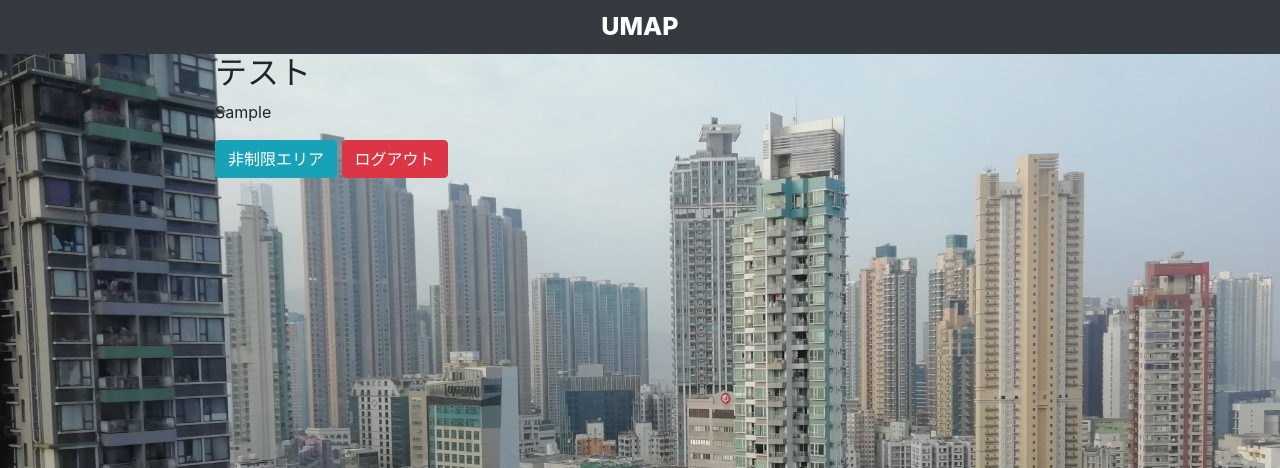
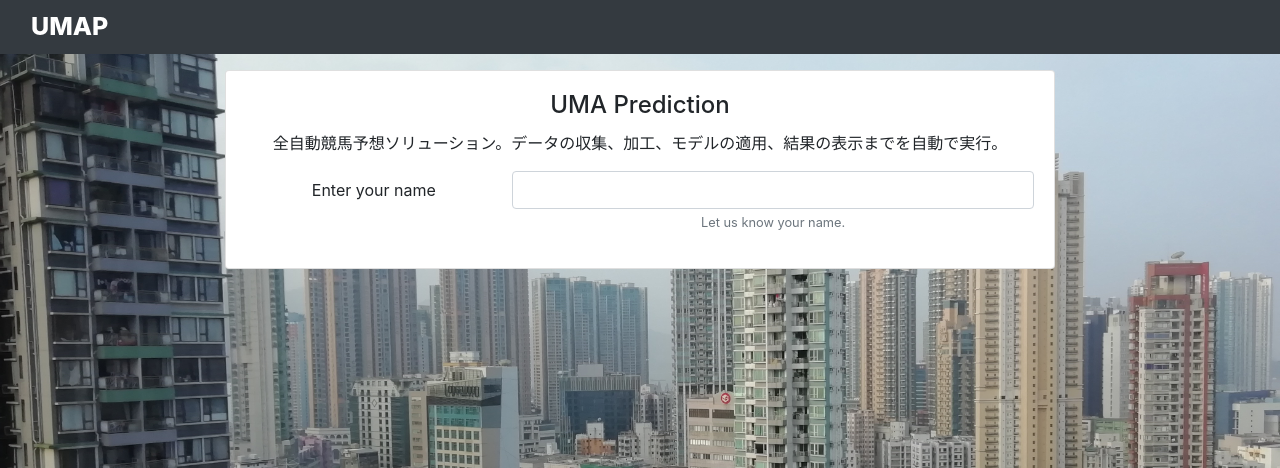
Before and after one commit to new-village/umap_flask, a Flask app: template umap/templates/index.html in a window 1280 px wide. Shown: the top 468 px of the page. Run offline with Flask 2, Linux system fonts and the light colour scheme; the template is opened without the code that fills it: most values are stand-ins (such as "Sample title", 1, 10 or a date in 2020); some libraries are stand-ins or nearby versions.

Commit message:
minor fix

```diff
--- a/umap/app.py
+++ b/umap/app.py
@@ -2,8 +2,8 @@ from flask import Flask, request, redirect, url_for
 from flask_login import LoginManager, UserMixin, login_required
 
 from collections import defaultdict
-from views import index, action, login
-from views.base import mongo
+from views import index, login
+from views.common import mongo
 
 app = Flask(__name__)
 login_manager = LoginManager()
@@ -13,7 +13,6 @@ app.config["MONGO_URI"] = "mongodb://localhost:27017/admin"
 mongo.init_app(app)
 
 app.register_blueprint(index.app)
-app.register_blueprint(action.app)
 app.register_blueprint(login.app)
 
 
--- a/umap/static/stylesheets/umap-original.css
+++ b/umap/static/stylesheets/umap-original.css
@@ -15,3 +15,9 @@ body.backgroud {
     background-repeat: no-repeat;
     background-size: cover;
 }
+
+div.content {
+    margin-top: 1rem;
+    padding-left: 0.6rem;
+    padding-right: 0.6rem;
+}
--- a/umap/templates/_header.html
+++ b/umap/templates/_header.html
@@ -1,16 +1,15 @@
 <div id="header">
     <!-- Image and text -->
     <b-navbar variant="dark" type="dark">
-        <b-col></b-col>
-        <b-col cols="8" class="text-center">
+        <b-col class="text-left">
             <b-navbar-brand href="#" tag="h1">
                 <!-- <img src="static/images/logo.png" class="d-inline-block align-top" alt="logo"> -->
                 UMAP
             </b-navbar-brand>
         </b-col>
-        <b-col>
+        <b-col class="text-right">
             {% if current_user.is_authenticated %}
-            <b-button href="/logout" variant="outline-info">ログアウト</b-button>
+            <b-button href="/logout" size="sm" variant="outline-info">ログアウト</b-button>
             {% endif %}
         </b-col>
     </b-navbar>
--- a/umap/templates/index.html
+++ b/umap/templates/index.html
@@ -2,21 +2,35 @@
 {% block title %}Dashboard{% endblock %}
 {% block content %}
 
-<b-form-row id="app">
-    <b-col></b-col>
-    <b-col cols="8">
-        <h2> テスト </h2>
-        <p>{{ online_users }}</p>
+<!-- Our application root element -->
+<b-row id="index" align-h="center">
+    <b-col md="8">
+        <b-card title="UMA Prediction" class="text-center">
+            <b-card-text>
+                全自動競馬予想ソリューション。データの収集、加工、モデルの適用、結果の表示までを自動で実行。
+            </b-card-text>
 
-        <b-button href="/action" variant="info">非制限エリア</b-button>
-        <b-button href="/logout" variant="danger">ログアウト</b-button>
+            <b-form-group horizontal :label-cols="4" description="Let us know your name." label="Enter your name">
+                <b-form-input v-model.trim="name"></b-form-input>
+            </b-form-group>
+
+            <b-alert variant="success" :show="showAlert">Hello {{ name }}</b-alert>
+        </b-card>
     </b-col>
-    <b-col></b-col>
-</b-form-row>
+</b-row>
 
+<!-- Start running your app -->
 <script>
-    var app = new Vue({
-        el: '#app'
+    window.app = new Vue({
+        el: '#index',
+        data: {
+            name: ''
+        },
+        computed: {
+            showAlert() {
+                return this.name.length > 4 ? true : false
+            }
+        }
     })
 </script>
 
--- a/umap/templates/tempate.html
+++ b/umap/templates/tempate.html
@@ -26,9 +26,9 @@
 
 <body class="backgroud">
     {% include '_header.html' %}
-    <b-container class="bv-example-row">
+    <div class="content">
         {% block content %}{% endblock %}
-    </b-container>
+    </div>
 </body>
 
 </html>
--- a/umap/views/index.py
+++ b/umap/views/index.py
@@ -1,7 +1,7 @@
 from flask import Blueprint, Response, render_template
 from flask_login import login_required, UserMixin
 from flask_pymongo import PyMongo
-from .base import mongo
+from .common import mongo
 
 app = Blueprint('index', __name__)
 
```
Also changed, not shown: umap/templates/action.html (deleted, +0 -36 lines), umap/views/action.py (deleted, +0 -8 lines), umap/views/common.py (renamed from umap/views/base.py).
